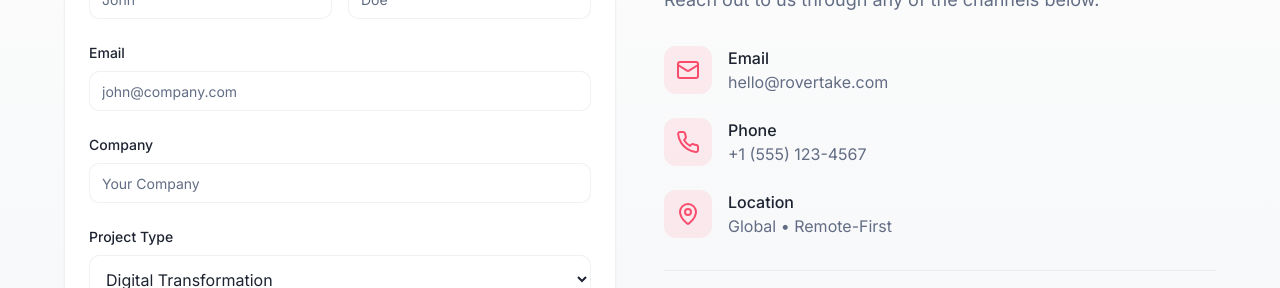
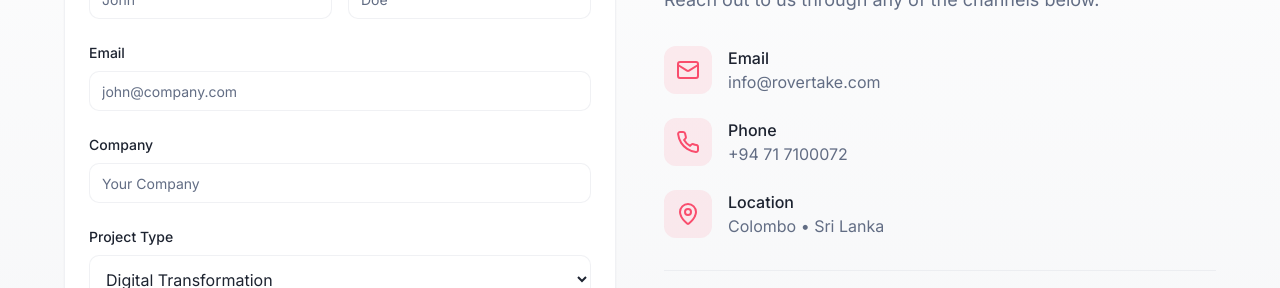
Before and after one commit to Rifnaz-Lovable/rovertake-ignite-vision, a React (Vite) app: page / in a window 1280 px wide. Shown: the part 5627-5915 px from the top of the page. Built offline with nearby package versions, Linux system fonts and the light colour scheme.

Commit message:
Update Contact.tsx

```diff
--- a/src/components/Contact.tsx
+++ b/src/components/Contact.tsx
@@ -97,7 +97,7 @@ const Contact = () => {
                 </div>
                 <div>
                   <p className="font-medium text-foreground">Email</p>
-                  <p className="text-muted-foreground">hello@rovertake.com</p>
+                  <p className="text-muted-foreground">info@rovertake.com</p>
                 </div>
               </div>
 
@@ -107,7 +107,7 @@ const Contact = () => {
                 </div>
                 <div>
                   <p className="font-medium text-foreground">Phone</p>
-                  <p className="text-muted-foreground">+1 (555) 123-4567</p>
+                  <p className="text-muted-foreground">+94 71 7100072</p>
                 </div>
               </div>
 
@@ -117,7 +117,7 @@ const Contact = () => {
                 </div>
                 <div>
                   <p className="font-medium text-foreground">Location</p>
-                  <p className="text-muted-foreground">Global • Remote-First</p>
+                  <p className="text-muted-foreground">Colombo • Sri Lanka</p>
                 </div>
               </div>
             </div>
@@ -126,10 +126,10 @@ const Contact = () => {
             <div className="pt-8 border-t border-border/50">
               <h4 className="text-lg font-semibold text-foreground mb-4">Follow Us</h4>
               <div className="flex space-x-4">
-                <a href="https://www.rifnaz.com" target="_blank" rel="noopener noreferrer" className="p-3 rounded-lg bg-accent/10 hover:bg-accent/20 transition-colors duration-300 group">
+                <a href="https://www.linkedin.com/company/rovertake/" target="_blank" rel="noopener noreferrer" className="p-3 rounded-lg bg-accent/10 hover:bg-accent/20 transition-colors duration-300 group">
                   <Linkedin className="h-6 w-6 text-accent group-hover:scale-110 transition-transform" />
                 </a>
-                <a href="#" className="p-3 rounded-lg bg-accent/10 hover:bg-accent/20 transition-colors duration-300 group">
+                <a href="https://x.com/_rovertake" className="p-3 rounded-lg bg-accent/10 hover:bg-accent/20 transition-colors duration-300 group">
                   <Twitter className="h-6 w-6 text-accent group-hover:scale-110 transition-transform" />
                 </a>
                 <a href="#" className="p-3 rounded-lg bg-accent/10 hover:bg-accent/20 transition-colors duration-300 group">
```
